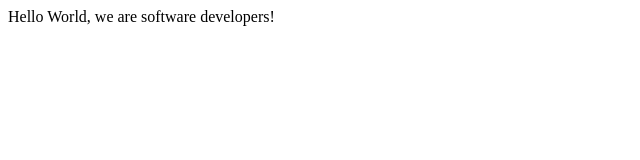
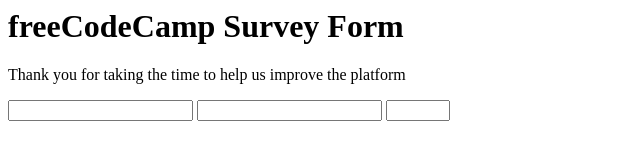
Before and after one commit to rbreva/microverse_challege01, a plain HTML site: page index.html in a window 1280 px wide. Shown: the whole page, without its empty margins (0-640 px from the left). Drawn offline with Linux system fonts and the light colour scheme.

Commit message:
line 1 to 9 from frecodecamp

```diff
--- a/index.html
+++ b/index.html
@@ -8,7 +8,13 @@
 </head>
 
 <body>
-    <p>Hello World, we are software developers!</p>
+    <h1>freeCodeCamp Survey Form</h1>
+    <p id="description">Thank you for taking the time to help us improve the platform</p>
+    <form id=""survey-form>
+        <input id="name" type="text" name="name" required>
+        <input id="email" type="email" name="email" required>
+        <input id="number" type="number" name="number" min="0" max="100">
+    </form>
 </body>
 
 </html>
```
